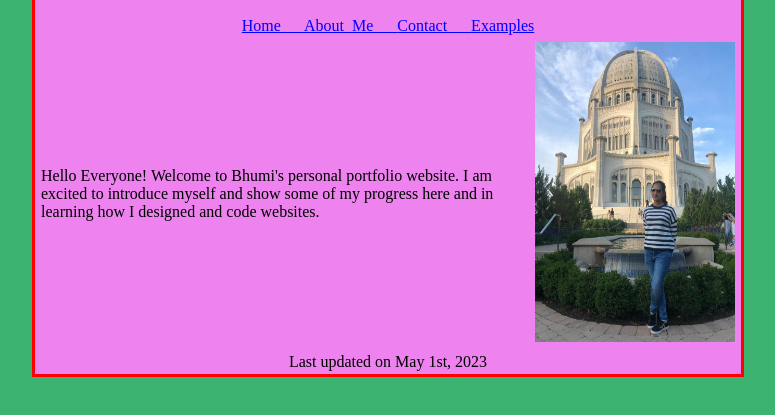
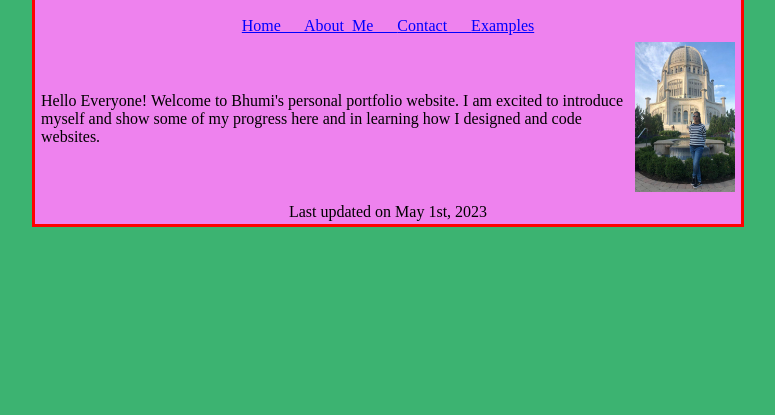
Before and after one commit to bdoshi-waketech/bdoshi-capstone.github.io, a plain HTML site: page index.html in a window 1280 px wide. Shown: the part 61-476 px from the top of the page, without its empty margins (252-1027 px from the left). Drawn offline with Linux system fonts and the light colour scheme.

Commit message:
Update index.html

```diff
--- a/index.html
+++ b/index.html
@@ -29,7 +29,7 @@
   <tbody>
     <tr>
       <td> Hello Everyone! Welcome to Bhumi's personal portfolio website. I am excited to introduce myself and show some of my progress here and in learning how I designed and code websites.</td>
-     <td><img src="New folder/bhumi.jpg" alt="Portait of Bhumi ="portrait" width="200" height="300"></td>
+     <td><img src="New folder/bhumi.jpg" alt="Portait of Bhumi ="portrait" width="100" height="150"></td>
     </tr>
   </tbody>
 </table>
```
